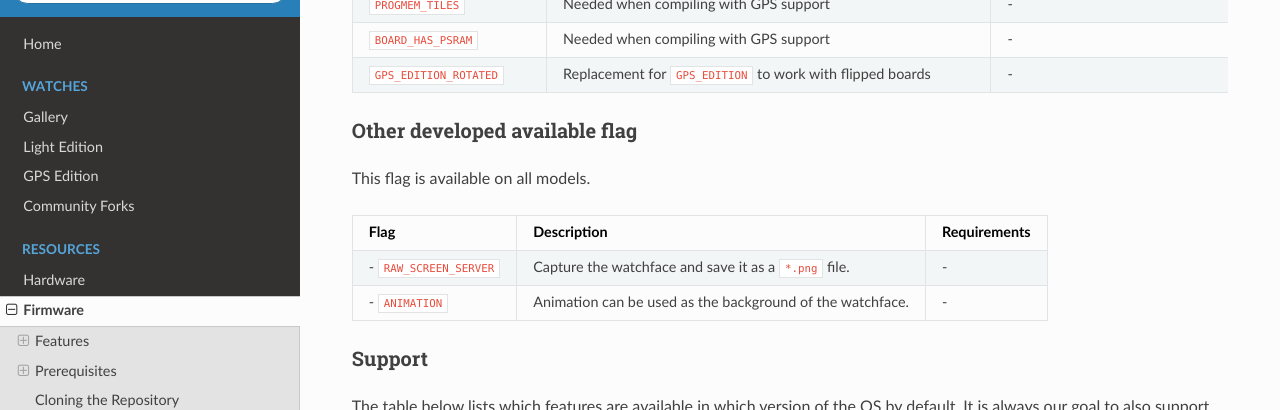
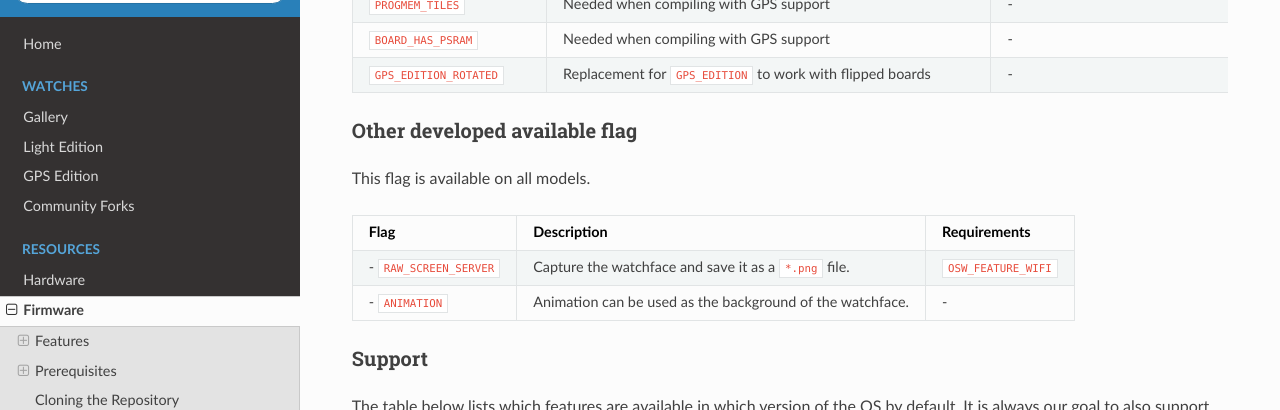
Before and after one commit to Open-Smartwatch/open-smartwatch.github.io, an MkDocs documentation site: the page built from docs/resources/firmware.md, in a window 1280 px wide and 900 px high, scrolled down 617 px. Shown: the top 410 px of the window. Built offline with MkDocs 1.6.1, drawn with Linux system fonts in a browser that asks for light colours; nearby versions of some CDN libraries.

Commit message:
Add requirements flag in developed flag part - closes #25

```diff
--- a/docs/resources/firmware.md
+++ b/docs/resources/firmware.md
@@ -22,7 +22,7 @@ This flag is available on all models.
 
 Flag | Description | Requirements
 ----------- | ----------- | -----------
-- `RAW_SCREEN_SERVER` | Capture the watchface and save it as a `*.png` file. | -
+- `RAW_SCREEN_SERVER` | Capture the watchface and save it as a `*.png` file. | `OSW_FEATURE_WIFI`
 - `ANIMATION` | Animation can be used as the background of the watchface. | -
 
 ### Support
```
